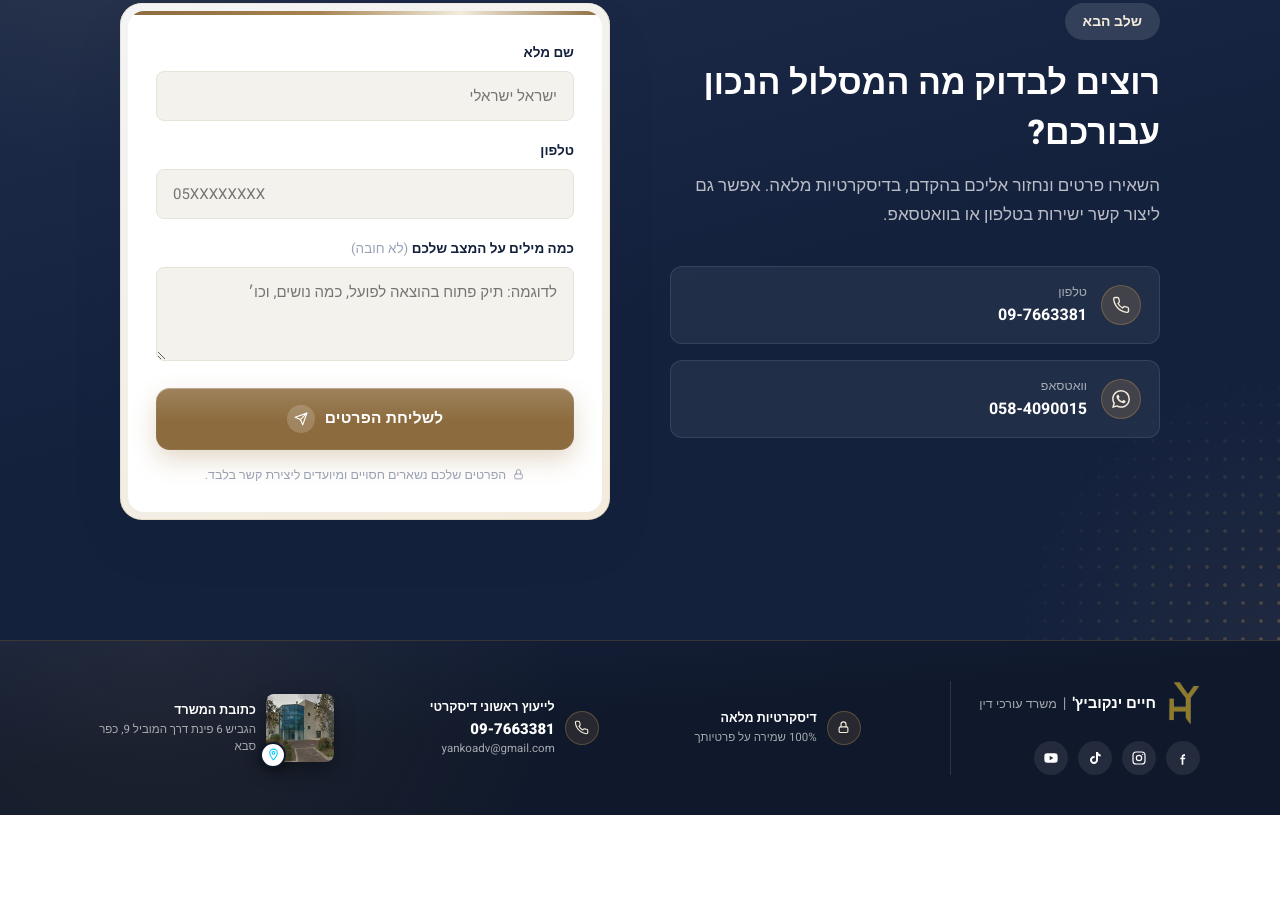
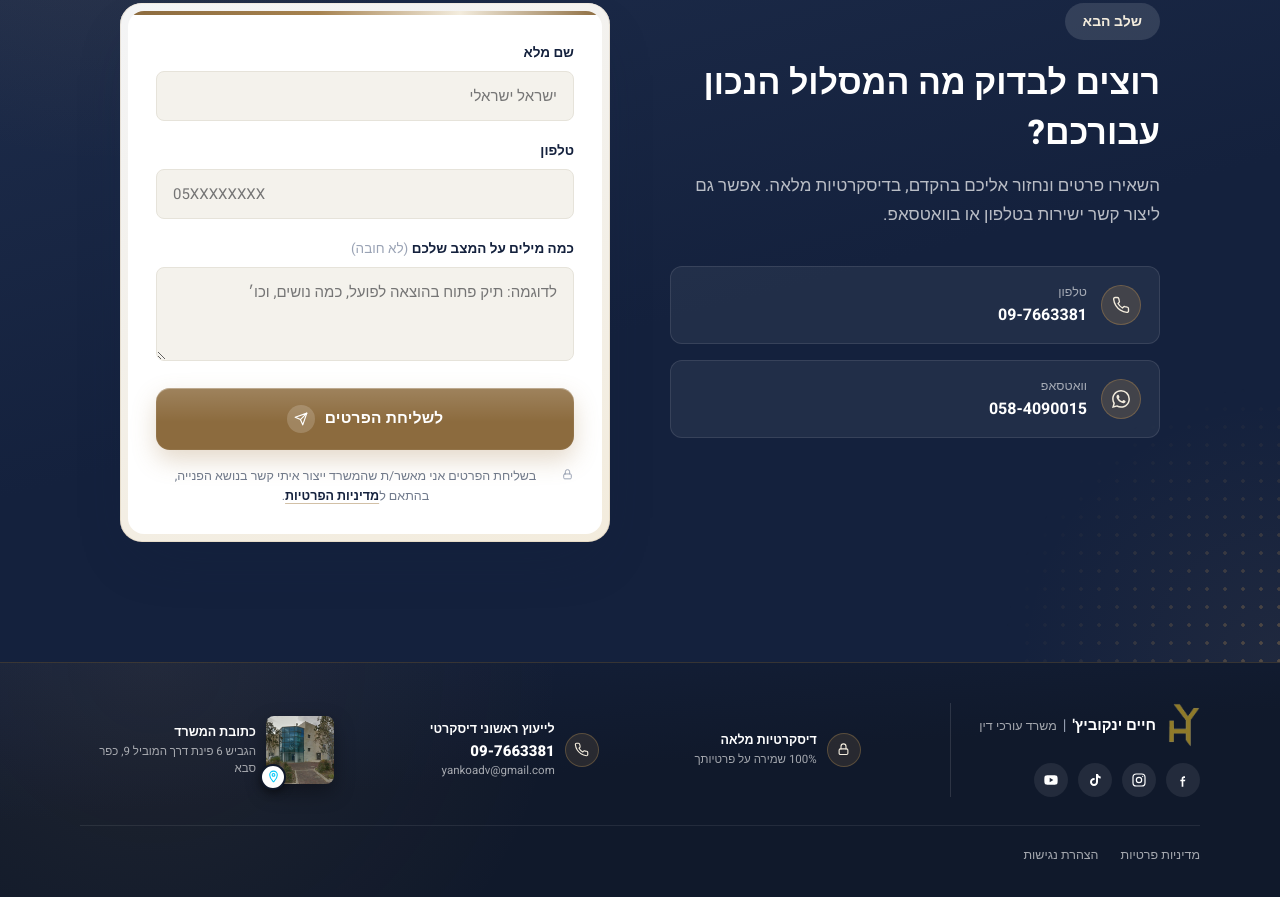
Before and after one commit to mantzurdigital-source/lp.yankovich-lawfirm.com-debts, a website: page index.html in a window 1280 px wide. Shown: the part 6038-6935 px from the top of the page. Before the commit the page ends 6853 px from the top, so only its background shows below. Drawn offline with Linux system fonts and the light colour scheme; files whose address does not match are found by name.

Commit message:
Link legal pages from footer and add privacy consent line to lead forms
Also updates the exit-modal input placeholders.

Co-Authored-By: Claude Opus 5.5 <noreply@anthropic.com>

```diff
--- a/css/styles.css
+++ b/css/styles.css
@@ -1437,15 +1437,36 @@ body.modal-open { overflow: hidden; }
 
 .leadform__privacy {
   display: flex;
-  align-items: center;
+  align-items: flex-start;
   justify-content: center;
   gap: 6px;
   margin-top: 16px;
   font-size: 12.5px;
-  color: var(--gray-400);
+  line-height: 1.6;
+  color: var(--gray-500);
   text-align: center;
 }
-.leadform__privacy svg { width: 13px; height: 13px; flex-shrink: 0; color: var(--gray-400); }
+.leadform__privacy svg { width: 13px; height: 13px; flex-shrink: 0; margin-top: 0.2em; color: var(--gray-400); }
+
+/* consent line under every lead form — links to the privacy policy */
+.form-consent {
+  margin-top: 14px;
+  font-size: 12px;
+  line-height: 1.6;
+  color: var(--gray-500);
+  text-align: center;
+}
+.leadform__privacy a,
+.form-consent a {
+  color: var(--navy);
+  font-weight: 600;
+  text-decoration: underline;
+  text-decoration-color: rgba(166,130,79,0.5);
+  text-underline-offset: 3px;
+  transition: color 0.15s var(--ease);
+}
+.leadform__privacy a:hover,
+.form-consent a:hover { color: var(--gold-d); }
 
 .leadform__ok {
   position: absolute;
--- a/index.html
+++ b/index.html
@@ -537,7 +537,7 @@
           <p class="fi-err" id="lfSubmitErr" hidden>לא הצלחנו לשלוח כרגע. אפשר לנסות שוב, או להתקשר אלינו ישירות.</p>
           <p class="leadform__privacy">
             <svg viewBox="0 0 24 24" fill="none" stroke="currentColor" stroke-width="1.8" stroke-linecap="round" stroke-linejoin="round" aria-hidden="true"><rect x="5" y="11" width="14" height="9" rx="2"/><path d="M8 11V7a4 4 0 0 1 8 0v4"/></svg>
-            הפרטים שלכם נשארים חסויים ומיועדים ליצירת קשר בלבד.
+            <span>בשליחת הפרטים אני מאשר/ת שהמשרד ייצור איתי קשר בנושא הפנייה, בהתאם ל<a href="privacy.html" target="_blank" rel="noopener">מדיניות הפרטיות</a>.</span>
           </p>
         </div>
 
@@ -620,6 +620,10 @@
         </div>
       </div>
     </div>
+    <nav class="footer-legal" aria-label="מסמכים משפטיים">
+      <a href="privacy.html">מדיניות פרטיות</a>
+      <a href="accessibility.html">הצהרת נגישות</a>
+    </nav>
   </footer>
 
   <!-- FLOATING ACTION STACK -->
@@ -686,18 +690,19 @@
       <form class="exit-modal__form" id="exitForm" novalidate>
         <div class="fi">
           <label for="exitName" class="sr-only">שם מלא</label>
-          <input type="text" id="exitName" name="name" placeholder="שם מלא" required />
+          <input type="text" id="exitName" name="name" placeholder="שם מלא*" required />
           <span class="fi-err" id="exitNameErr" hidden>יש להזין שם</span>
         </div>
         <div class="fi">
           <label for="exitPhone" class="sr-only">טלפון</label>
-          <input type="tel" id="exitPhone" name="phone" placeholder="05XXXXXXXX" inputmode="numeric" maxlength="10" required />
+          <input type="tel" id="exitPhone" name="phone" placeholder="טלפון*" inputmode="numeric" maxlength="10" required />
           <span class="fi-err" id="exitPhoneErr" hidden>יש להזין מספר טלפון בן 10 ספרות</span>
         </div>
         <button type="submit" class="btn btn--primary btn--block">
           <span>אשמח שתחזרו אלי</span>
         </button>
         <p class="fi-err" id="exitSubmitErr" hidden>לא הצלחנו לשלוח כרגע. אפשר לנסות שוב, או להתקשר אלינו ישירות.</p>
+        <p class="form-consent">בשליחת הפרטים אני מאשר/ת שהמשרד ייצור איתי קשר בנושא הפנייה, בהתאם ל<a href="privacy.html" target="_blank" rel="noopener">מדיניות הפרטיות</a>.</p>
       </form>
 
       <div class="exit-modal__ok" id="exitFormOk" hidden>
```
Also changed, not shown: thank-you.html (+4 -0 lines).
